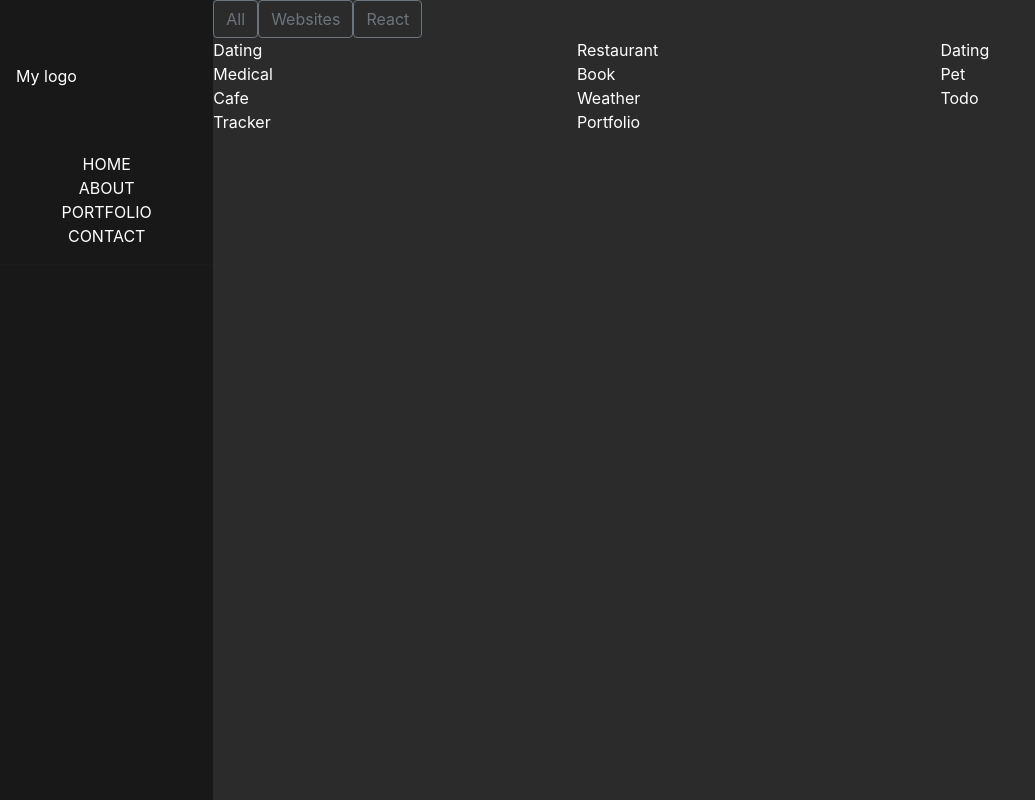
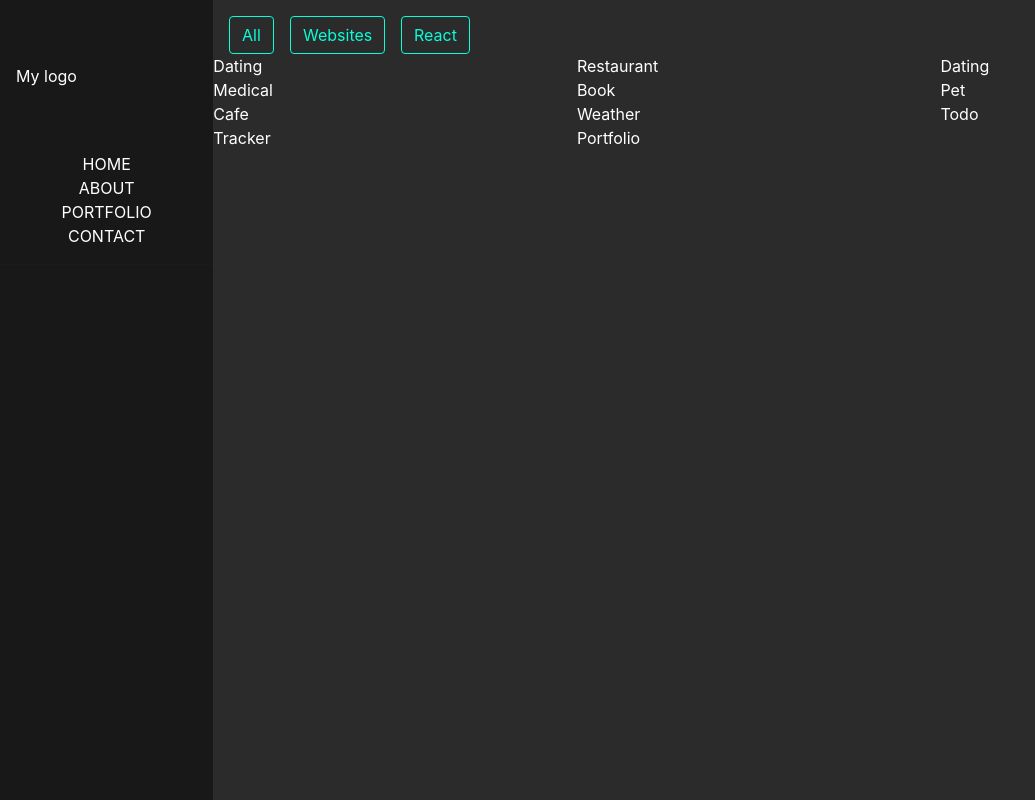
Before and after one commit to Dulatto/react-portfolio-website, a React (Create React App) app: page /portfolio in a window 1280 px wide. Shown: the whole page, without its empty margins (0-1035 px from the left). Built offline with nearby package versions, Linux system fonts and the light colour scheme.

Commit message:
portfolio

```diff
--- a/src/Views/Portfolio.js
+++ b/src/Views/Portfolio.js
@@ -48,9 +48,9 @@ const Portfolio = () => {
     return (
         <div className='portfolio-style'>
             <div>
-                <button type="button" className="btn btn-outline-secondary" onClick={allList}>All</button>
-                <button type="button" className="btn btn-outline-secondary" onClick={website}>Websites</button>
-                <button type="button" className="btn btn-outline-secondary" onClick={react}>React</button>
+                <button type="button" className="btn btn-outline-primary hvr-bounce-to-right mt-3 ms-3" onClick={allList}>All</button>
+                <button type="button" className="btn btn-outline-primary hvr-bounce-to-right mt-3 ms-3" onClick={website}>Websites</button>
+                <button type="button" className="btn btn-outline-primary hvr-bounce-to-right mt-3 ms-3" onClick={react}>React</button>
             </div>
             <div className='row text-white'>
                 {gallery}
```
